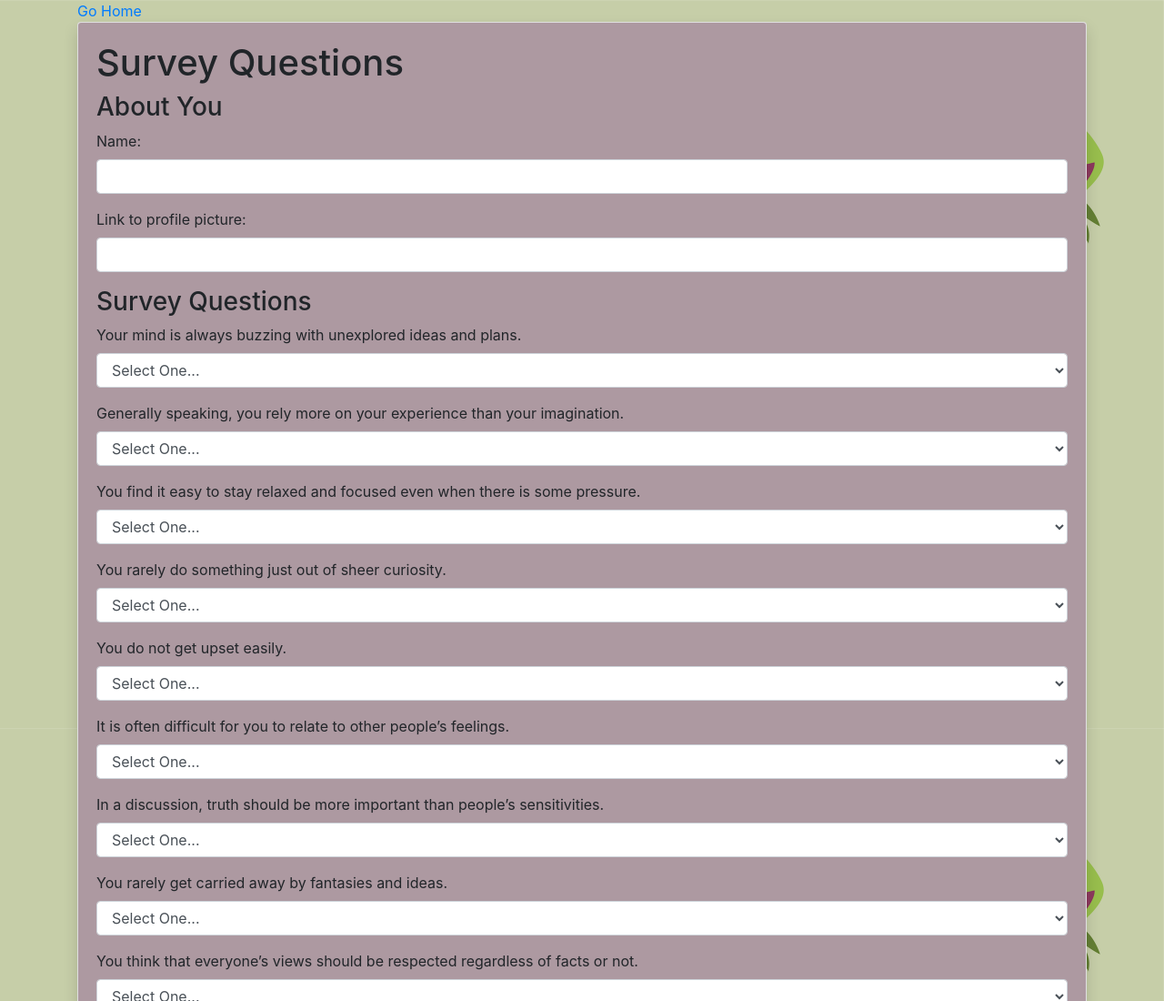
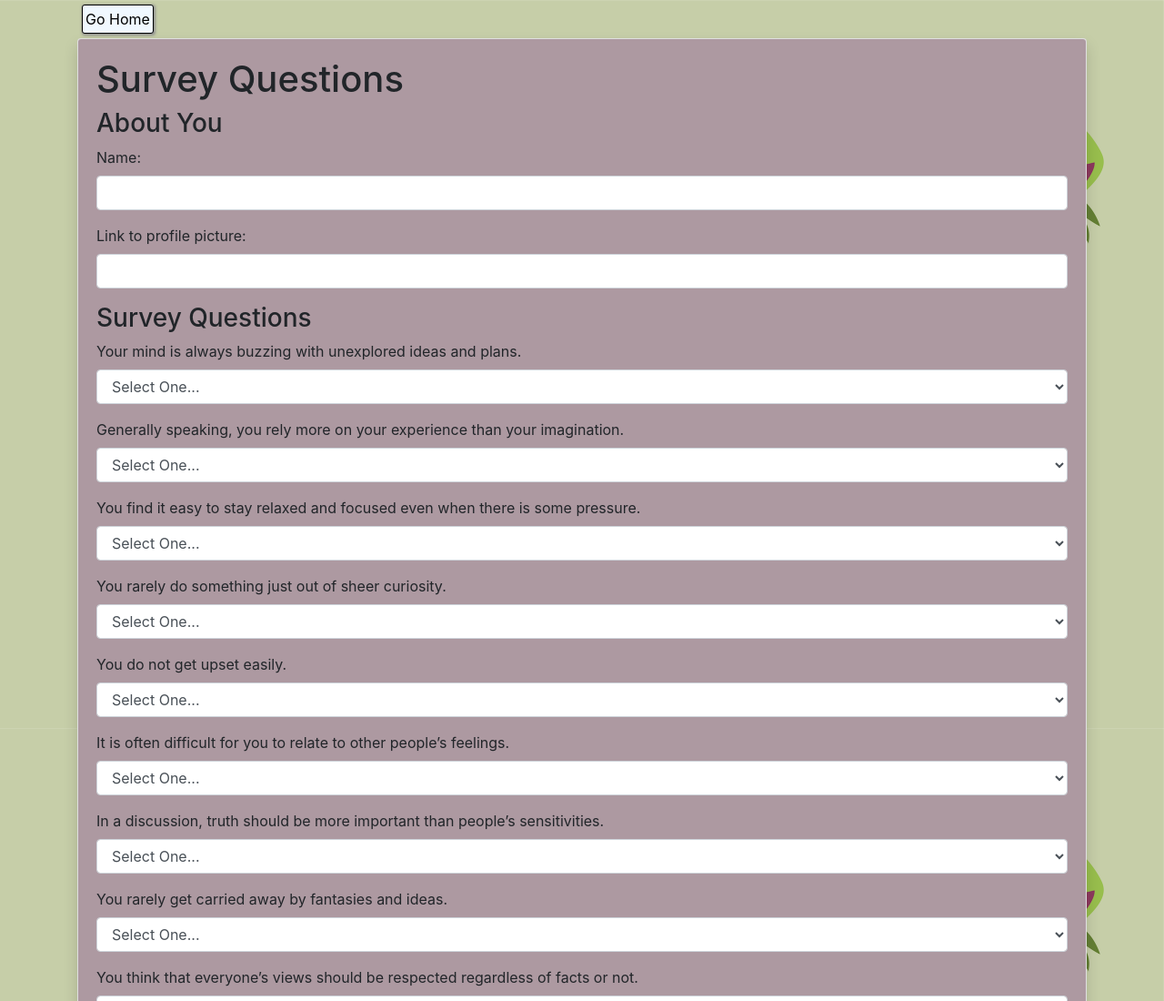
Before and after one commit to jonmeidell/FriendFinder, a website: page app/public/survey.html in a window 1280 px wide. Shown: the top 1100 px of the page at 91% size. Drawn offline with nearby package versions, Linux system fonts and the light colour scheme.

Commit message:
addtional styling touches

```diff
--- a/app/assets/css/style.css
+++ b/app/assets/css/style.css
@@ -7,6 +7,27 @@ body {
     background-size: cover;
 }
 
+.friends-list {
+    background-color: aliceblue;
+    padding: 3px;
+    border: solid;
+    border-radius: 3px;
+    border-width: 1px;
+    color: black;
+    box-shadow: 1px 1px 3px 1px #929292;
+}
+
+.go-home {
+    background-color: aliceblue;
+    margin: 5px;
+    padding: 3px;
+    border: solid;
+    border-radius: 3px;
+    border-width: 1px;
+    color: black;
+    box-shadow: 1px 1px 3px 1px #929292;
+}
+
 .jumbotron {
     background-color: aliceblue;
     margin-top: 10px;
@@ -14,15 +35,7 @@ body {
     border-radius: 3px;
     border-width: 1px;
     color: black;
-}
-
-.friends-list {
-    background-color: aliceblue;
-    padding: 3px;
-    border: solid;
-    border-radius: 3px;
-    border-width: 1px;
-    color: black;
+    box-shadow: 1px 1px 3px 1px #929292;
 }
 
 .survey-box {
--- a/app/public/survey.html
+++ b/app/public/survey.html
@@ -14,7 +14,7 @@
 	<div class="container">
 		<div class="row">
 			<div class="col-12">
-				<a href="/">Go Home</a>
+				<a class="go-home btn btn-primary" href="/">Go Home</a>
 				<div class="card shadow">
 					<div class="card-body survey-box">
 						<h1>Survey Questions</h1>
```
